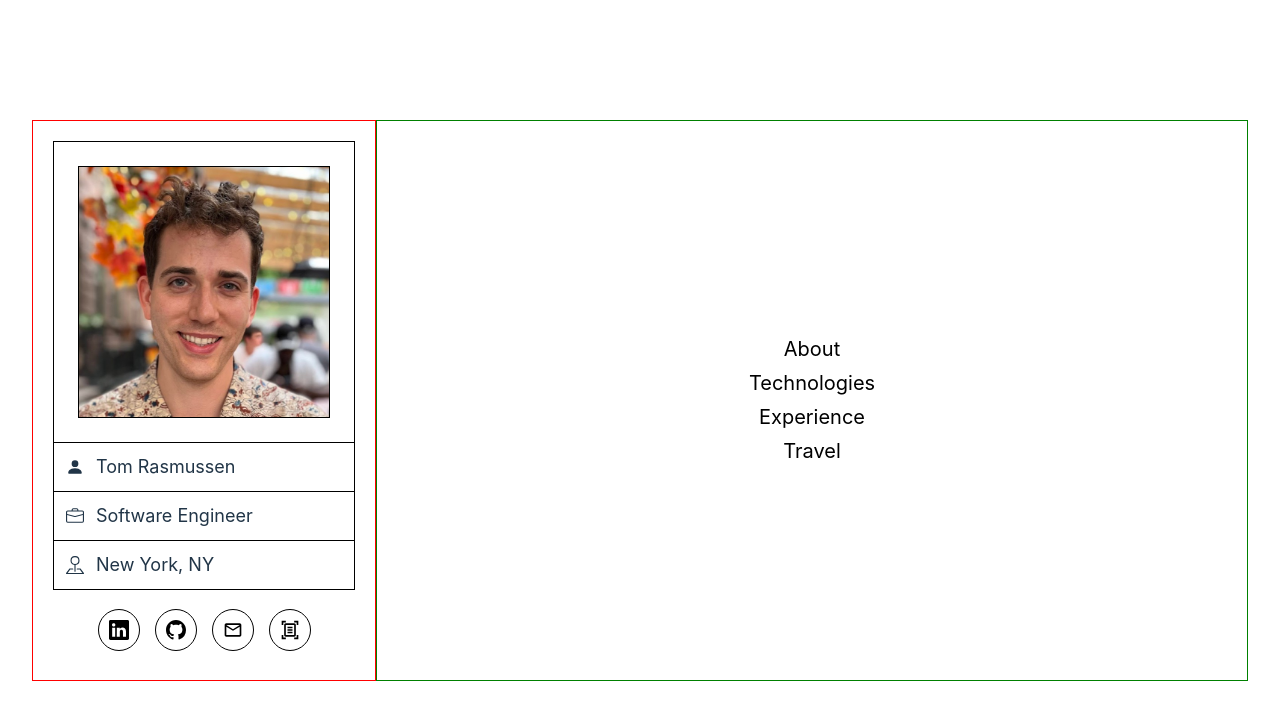
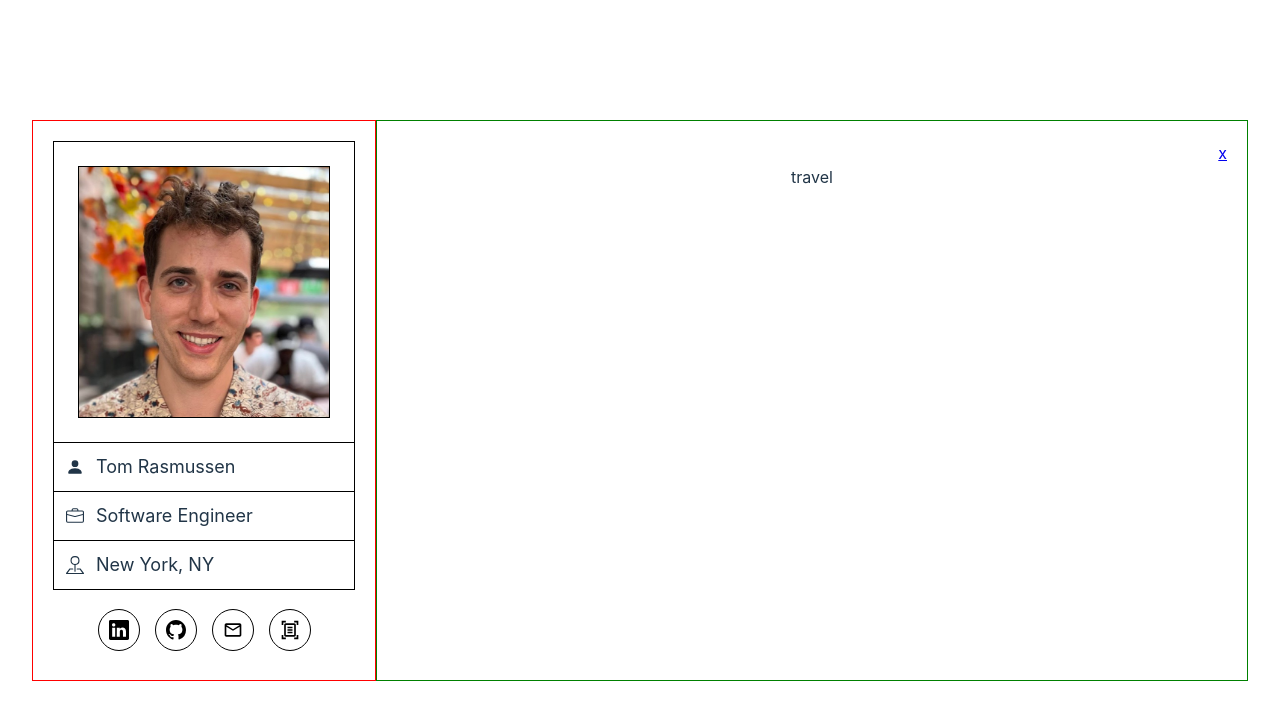
Before and after one commit to torasmu/me, a React (Vite) app in the folder app/: page /travel in a window 1280 px wide. Shown: the top 720 px of the page. Built offline with nearby package versions, Linux system fonts and the light colour scheme.

Commit message:
basic router navigation

```diff
--- a/app/package.json
+++ b/app/package.json
@@ -12,6 +12,7 @@
     "react": "^18.2.0",
     "react-dom": "^18.2.0",
     "react-icons": "^4.6.0",
+    "react-router-dom": "^6.4.3",
     "styled-components": "^5.3.6"
   },
   "devDependencies": {
--- a/app/src/App.tsx
+++ b/app/src/App.tsx
@@ -2,6 +2,8 @@ import styled from 'styled-components'
 import NameCard from './components/NameCard'
 import LinkBubbles from './components/LinkBubbles'
 import BigLinks from './components/BigLinks'
+import PageContainer from './components/PageContainer'
+import { BrowserRouter, Route, Routes } from 'react-router-dom'
 
 const Container = styled.div`
   display: flex;
@@ -20,6 +22,7 @@ const RightPanel = styled.div`
   flex: 3;
   border: 1px solid green;
   width: 100%;
+  min-width: 300px;
   padding: 20px;
 `
 
@@ -35,7 +38,25 @@ function App() {
         <LinkBubbles />
       </LeftPanel>
       <RightPanel>
-        <BigLinks />
+        <BrowserRouter>
+          <Routes>
+            <Route path="/" element={<BigLinks />} />
+            <Route
+              path="/about"
+              element={<PageContainer>about</PageContainer>}
+            />
+            <Route path="/tech" element={<PageContainer>tech</PageContainer>} />
+            <Route
+              path="/experience"
+              element={<PageContainer>experience</PageContainer>}
+            />
+            <Route
+              path="/travel"
+              element={<PageContainer>travel</PageContainer>}
+            />
+          </Routes>
+        </BrowserRouter>
+        {/* <BigLinks /> */}
       </RightPanel>
     </Container>
   )
--- a/app/src/components/BigLinks.tsx
+++ b/app/src/components/BigLinks.tsx
@@ -1,4 +1,5 @@
 import styled from 'styled-components'
+import { Link } from 'react-router-dom'
 
 const Container = styled.div`
   display: flex;
@@ -9,7 +10,7 @@ const Container = styled.div`
   gap: 10px;
 `
 
-const BigLink = styled.a`
+const BigLink = styled(Link)`
   font-size: 20px;
   text-decoration: none;
   color: black;
@@ -17,10 +18,10 @@ const BigLink = styled.a`
 
 const BigLinks = () => (
   <Container>
-    <BigLink href="/about">About</BigLink>
-    <BigLink href="/tech">Technologies</BigLink>
-    <BigLink href="/experience">Experience</BigLink>
-    <BigLink href="/travel">Travel</BigLink>
+    <BigLink to="/about">About</BigLink>
+    <BigLink to="/tech">Technologies</BigLink>
+    <BigLink to="/experience">Experience</BigLink>
+    <BigLink to="/travel">Travel</BigLink>
   </Container>
 )
 
--- /dev/null
+++ b/app/src/components/PageContainer.tsx
@@ -0,0 +1,13 @@
+import React from 'react'
+import { Link } from 'react-router-dom'
+
+const PageContainer: React.FC<React.PropsWithChildren> = ({ children }) => (
+  <>
+    <div style={{ textAlign: 'right' }}>
+      <Link to="/">x</Link>
+    </div>
+    {children}
+  </>
+)
+
+export default PageContainer
```
Also changed, not shown: 1 other file (tests, documents, lock files or other folders).
